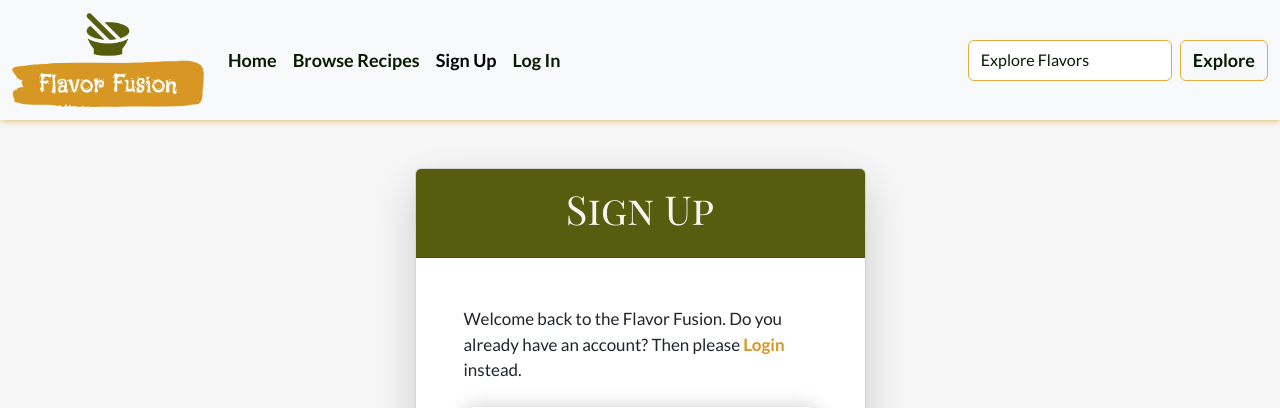
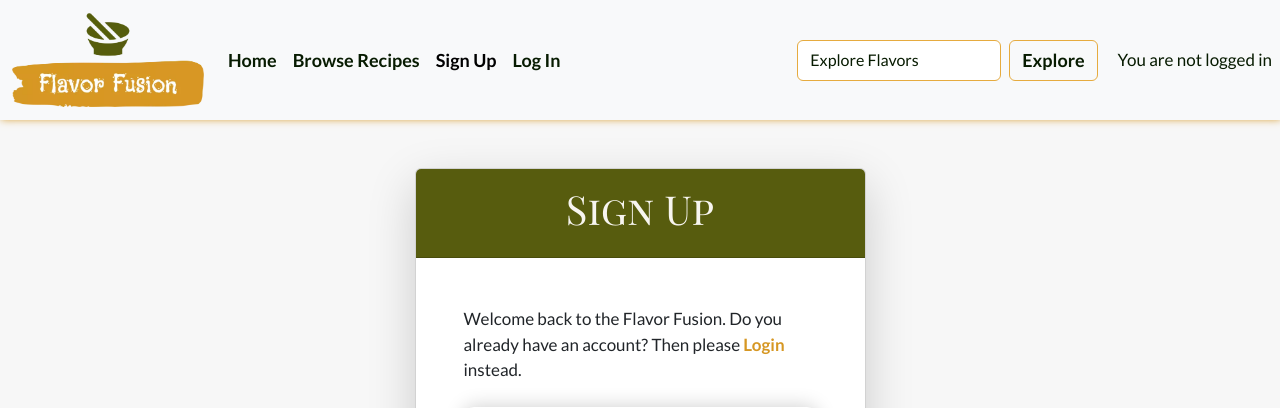
Before and after one commit to bhagyashriyogeshpatil/flavor-fusion, a Django app: page /accounts/signup/ in a window 1280 px wide. Shown: the top 408 px of the page. Run offline with Django 5.2, Linux system fonts and the light colour scheme; parts of the project's set-up code (start-up, migrations or seed data) failed here and were passed over; some libraries are stand-ins or nearby versions.

Commit message:
Display logged-in status and username conditionally in the navbar

```diff
--- a/flavorfusion/settings.py
+++ b/flavorfusion/settings.py
@@ -106,6 +106,7 @@ DATABASES = {
 
 # List of trusted origins for Cross-Site Request Forgery (CSRF) protection.
 # Add domains that are allowed to make requests to your site to prevent CSRF attacks.
+# Need to add both local development server URL domain and production server URL domain to allow you to add blog post content from the admin dashboard
 CSRF_TRUSTED_ORIGINS = [
     "https://*.codeinstitute-ide.net",
     "https://*.herokuapp.com"
--- a/templates/includes/header.html
+++ b/templates/includes/header.html
@@ -47,5 +47,12 @@
                 </form>
             </div>
         </div>
+        <div class="flex-shrink-0 main-bg">
+            {% if user.is_authenticated %}
+            <p class="text-end m-2">You are logged in as {{ user.username }}</p>
+            {% else %}
+            <p class="text-end m-2">You are not logged in</p>
+            {% endif %}
+        </div>
     </nav>
 </header>
```
